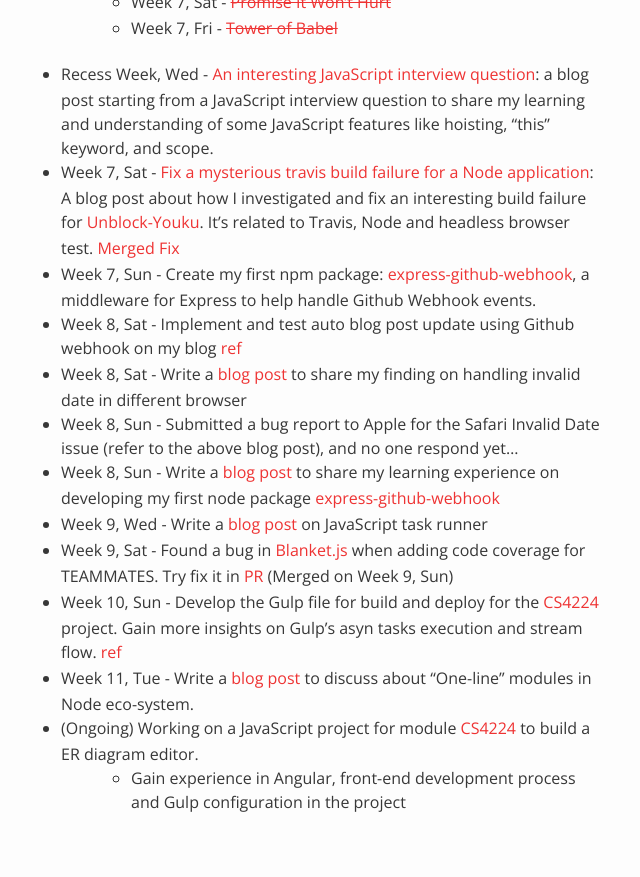
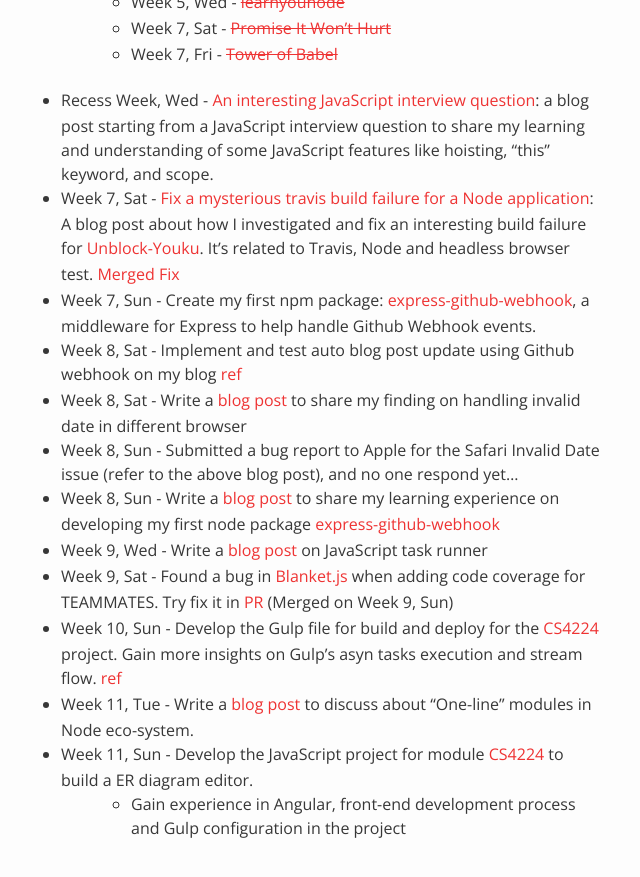
Before and after one commit to nus-oss/cs3281-AY1516S2-website, a Jekyll site: the page built from teams/codebender.md, in a window 1280 px wide and 900 px high, scrolled down 16079 px. Shown: the top 877 px of the window, without its empty margins (324-964 px from the left). Built offline with Jekyll 4.4.1, drawn with Linux system fonts in a browser that asks for light colours; some of the changed text lies outside the part shown.

Commit message:
Update Jiang Sheng's progress

```diff
--- a/teams/codebender.md
+++ b/teams/codebender.md
@@ -454,6 +454,7 @@
 * Raised [#4975](https://github.com/TEAMMATES/teammates/issues/4975)
 * (Merged) PR [#4988](https://github.com/TEAMMATES/teammates/pull/4988) for issue [#4631](https://github.com/TEAMMATES/teammates/issues/4631) - Week 8, Sun
 * (Merged) Add code coverage for js tests in PR [#5054](https://github.com/TEAMMATES/teammates/pull/5054) for issue [#5040](https://github.com/TEAMMATES/teammates/issues/5040) - Week 9, Sat
+* Raised [#5105](https://github.com/TEAMMATES/teammates/issues/5105) - Week 10, Wed
 
 ###### Past Contribution to HubTurbo
 * (Merged) PR [#1242](https://github.com/HubTurbo/HubTurbo/pull/1242) for issue [#1239](https://github.com/HubTurbo/HubTurbo/issues/1239) -Week 4, Sat
@@ -489,5 +490,5 @@
 * Week 9, Sat - Found a bug in [Blanket.js](blanketjs.org) when adding code coverage for TEAMMATES. Try fix it in [PR](https://github.com/alex-seville/blanket/pull/557) (Merged on Week 9, Sun)
 * Week 10, Sun - Develop the Gulp file for build and deploy for the [CS4224](https://github.com/Gisonrg/ER-diagram-editor) project. Gain more insights on Gulp's asyn tasks execution and stream flow. [ref](https://github.com/Gisonrg/ER-diagram-editor/blob/master/gulpfile.js)
 * Week 11, Tue - Write a [blog post](http://blog.gisonrg.me/2016/why-we-need-one-line-module-in-node/) to discuss about "One-line" modules in Node eco-system.
-* (Ongoing) Working on a JavaScript project for module [CS4224](https://github.com/Gisonrg/ER-diagram-editor) to build a ER diagram editor.
+* Week 11, Sun - Develop the JavaScript project for module [CS4224](https://github.com/Gisonrg/ER-diagram-editor) to build a ER diagram editor.
   * Gain experience in Angular, front-end development process and Gulp configuration in the project
```
